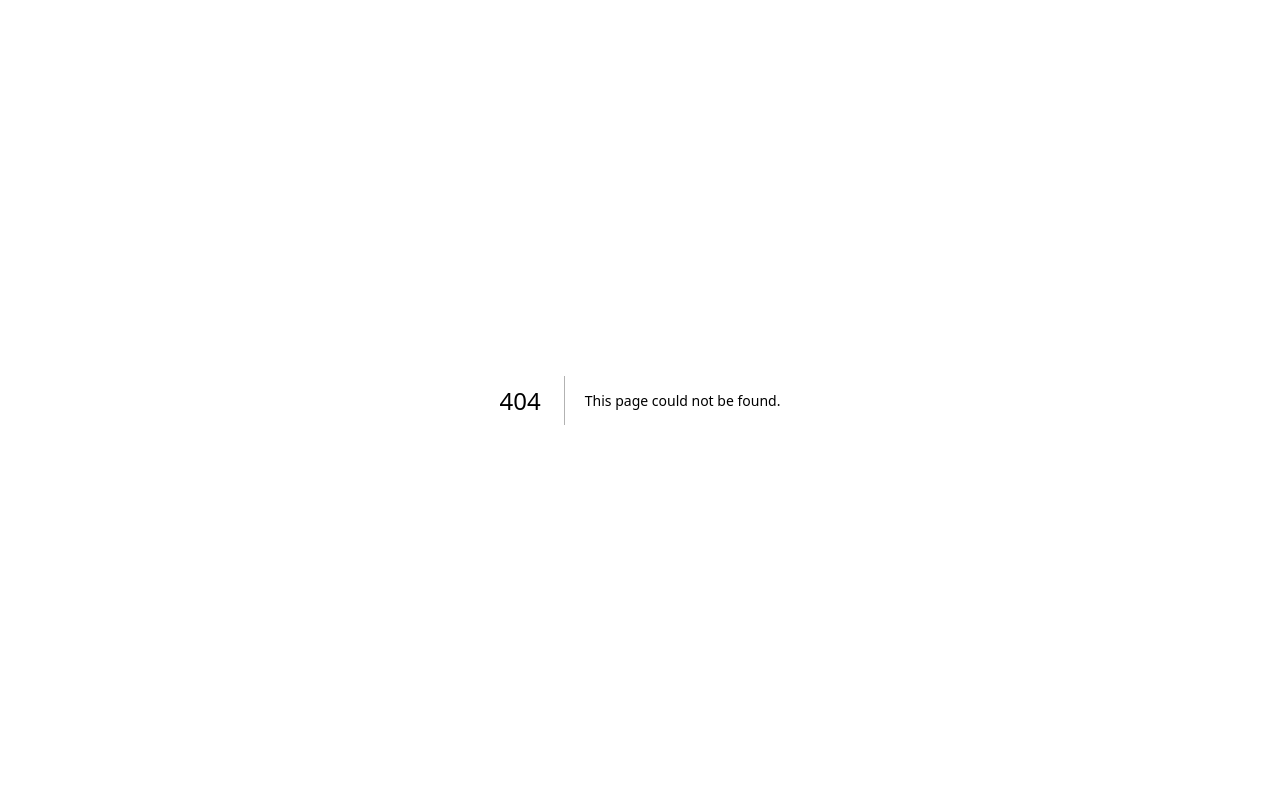
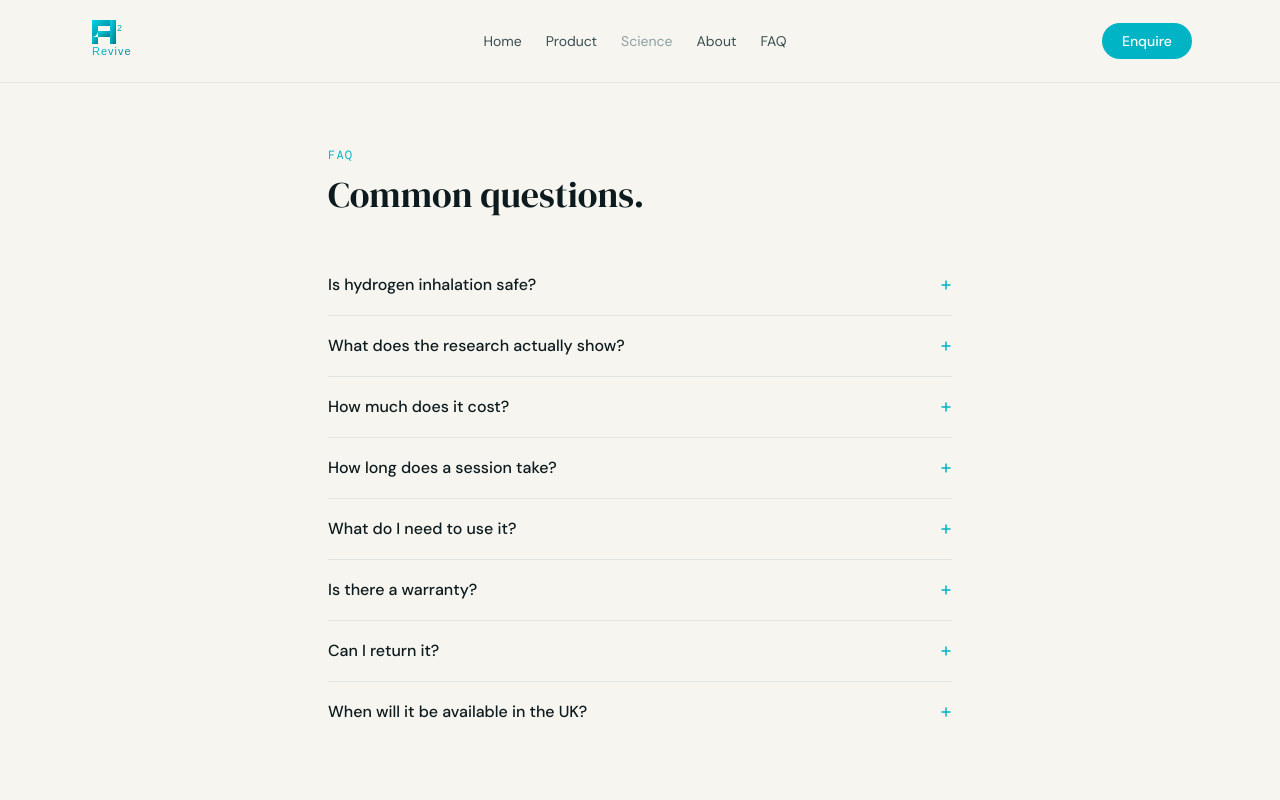
Before and after one commit to djmcaughtrie-bot/hydro, a Next.js app: page /faq in a window 1280 px wide. Before the commit this address had no page. Shown: the top 800 px of the page. Built offline with nearby package versions, Linux system fonts and the light colour scheme; a web font is replaced by a local one.

Commit message:
feat: FAQ page with Accordion; unlock /faq in middleware

```diff
--- /dev/null
+++ b/app/(site)/faq/page.tsx
@@ -0,0 +1,62 @@
+import type { Metadata } from 'next'
+import { Accordion } from '@/components/ui/Accordion'
+
+export const metadata: Metadata = {
+  title: 'FAQ',
+  description: 'Common questions about the H2 Revive hydrogen inhalation device.',
+}
+
+const faqs = [
+  {
+    question: 'Is hydrogen inhalation safe?',
+    answer:
+      'Molecular hydrogen has been used in research settings for over 15 years with a strong safety profile. Studies involving human participants have reported no serious adverse effects. As with any wellness device, we recommend consulting your healthcare provider if you have a medical condition.',
+  },
+  {
+    question: 'What does the research actually show?',
+    answer:
+      "Over 50 peer-reviewed studies have explored molecular hydrogen's effects on oxidative stress, inflammation, and cellular health. The research is promising, particularly in areas of athletic recovery, cognitive function, and longevity markers. We cite all studies for educational purposes — these findings do not constitute medical claims.",
+  },
+  {
+    question: 'How much does it cost?',
+    answer:
+      'The H2 Revive device is priced at £1,200–1,600 depending on configuration. Please submit an enquiry for a full quote tailored to your needs.',
+  },
+  {
+    question: 'How long does a session take?',
+    answer:
+      'A typical session is 20–60 minutes. Most people use the device once daily, though session length and frequency can be adjusted to suit your routine.',
+  },
+  {
+    question: 'What do I need to use it?',
+    answer:
+      'The device requires only water and a standard UK power outlet. No specialist installation, tubing, or consumables are required beyond distilled or filtered water.',
+  },
+  {
+    question: 'Is there a warranty?',
+    answer:
+      'All H2 Revive devices come with a full 2-year UK warranty covering manufacturing defects. Our UK-based support team is available to assist with any issues.',
+  },
+  {
+    question: 'Can I return it?',
+    answer:
+      "We encourage all prospective customers to speak with us before purchasing so we can ensure the device is right for you. Please contact us to discuss your needs — we're happy to answer any questions before you commit.",
+  },
+  {
+    question: 'When will it be available in the UK?',
+    answer:
+      'We are currently taking enquiries ahead of our UK launch. Submit an enquiry or join our waitlist to be among the first to receive a device.',
+  },
+]
+
+export default function FAQPage() {
+  return (
+    <div className="bg-cream">
+      <div className="mx-auto max-w-2xl px-6 py-16">
+        <p className="mb-3 font-mono text-xs uppercase tracking-widest text-teal">FAQ</p>
+        <h1 className="mb-10 font-display text-4xl text-ink">Common questions.</h1>
+        <Accordion items={faqs} />
+      </div>
+    </div>
+  )
+}
--- a/middleware.ts
+++ b/middleware.ts
@@ -2,7 +2,7 @@ import { NextRequest, NextResponse } from 'next/server'
 
 // Phase 1: all non-API, non-static traffic goes to root (waitlist)
 // Remove entries from LIVE_ROUTES as each page ships
-const LIVE_ROUTES = new Set(['/'])
+const LIVE_ROUTES = new Set(['/', '/faq'])
 
 export function middleware(request: NextRequest) {
   const { pathname } = request.nextUrl
```
